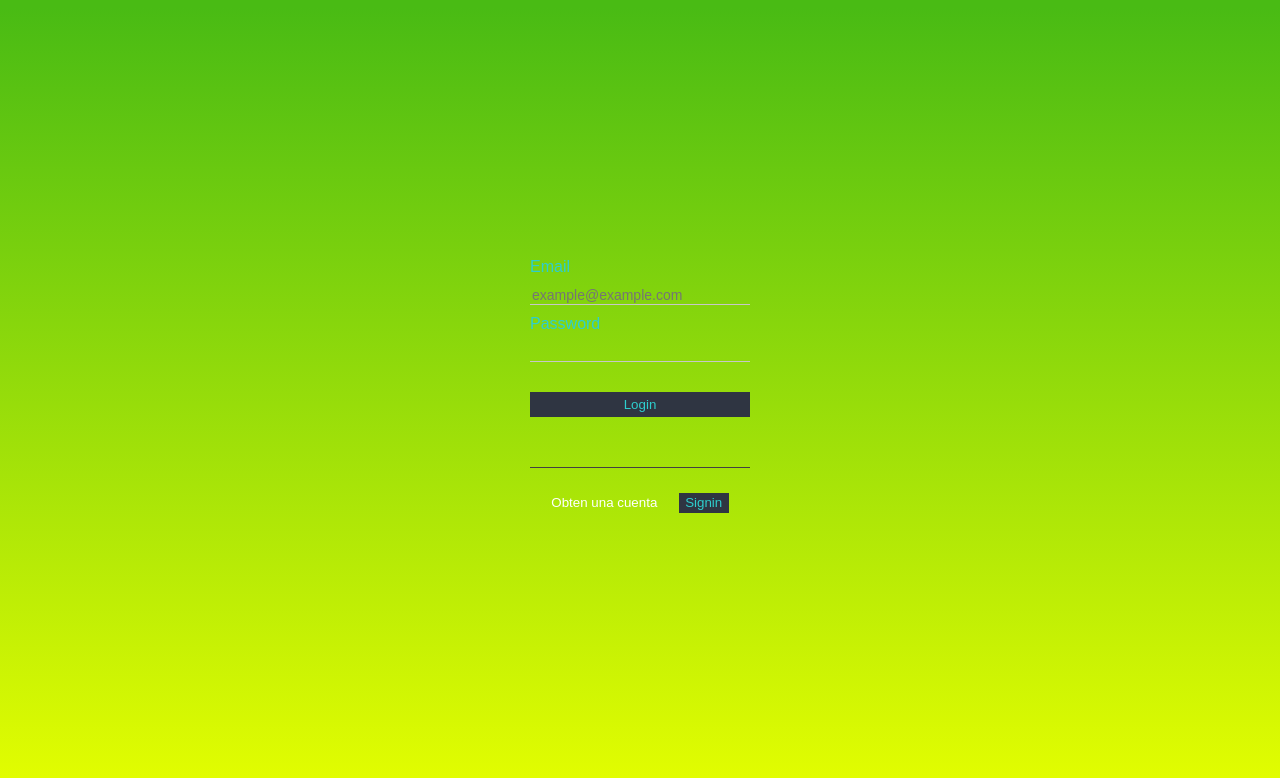
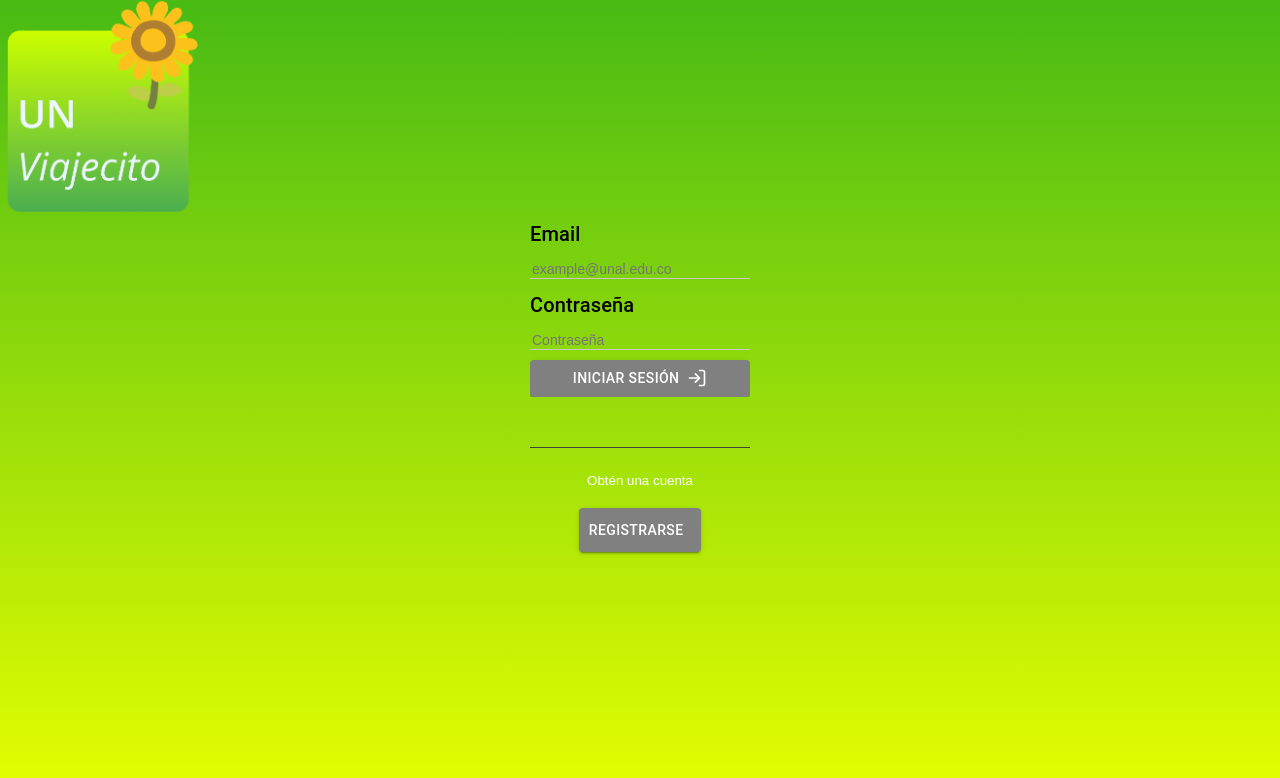
Before and after one commit to jzmendezl/UNviajecito_MERN, a React (Create React App) app in the folder client/: page /login in a window 1280 px wide. Shown: the top 778 px of the page. Built offline with nearby package versions, Linux system fonts and the light colour scheme.

Commit message:
Front login

```diff
--- a/client/src/pages/login.js
+++ b/client/src/pages/login.js
@@ -1,9 +1,12 @@
 import '../resources/css/login.css'
 import { useNavigate } from 'react-router-dom';
 import { useUsers } from '../context/userContext';
-import toast from 'react-hot-toast'
-import { useEffect, useState } from 'react';
-
+import toast, { Toaster } from 'react-hot-toast'
+import React,{ useEffect, useState } from 'react';
+import { Box, Button, Typography } from '@mui/material'
+import  logoX from '../resources/img/logoX.png'
+import {FiLogIn} from 'react-icons/fi'
+import {SlBookOpen} from 'react-icons/sl'
 
 export default function LoginPage() {
 
@@ -42,7 +45,7 @@ export default function LoginPage() {
     try {
       if (email && password) {
         const newUser = await loginUser(authUser)
-
+        console.log(newUser)
         if (newUser) {
           window.localStorage.setItem(
             'User', JSON.stringify({ 'token': newUser.token, 'UID': newUser.UID })
@@ -66,13 +69,10 @@ export default function LoginPage() {
             navigate('/account')
           }, 2000);
         } else {
+          console.log('holi')
           toast.error('Credenciales Invalidas!',
             {
-              style: {
-                borderRadius: '10px',
-                background: '#282c34',
-                color: '#2ececece',
-              },
+
             }
           );
         }
@@ -87,24 +87,36 @@ export default function LoginPage() {
   }
 
   return (
+
     <div id='pageLogin'>
-      <div id='contentLogin'>
+    <div id='image'  >
+    <img src={logoX} alt="Logo-UNviajecito" border="0" width={200}  />
+    </div>
+       <div id='contentLogin'>
         <form id='formLogin' onSubmit={handleLoginEmail}>
           <label htmlFor="email" className='lbl-email'>
-            <span className='txt-email'>Email</span>
-            <input type="email" name="email" id="email" placeholder='example@example.com' onChange={(e) => setEmail(e.target.value)} />
+            <Typography color={"black"} variant="h6" >
+              Email
+            </Typography>
+            <input type="email" name="email" id="email" placeholder='example@unal.edu.co' onChange={(e) => setEmail(e.target.value)} required />
           </label>
           <label htmlFor="password">
-            <span>Password</span>
-            <input type="password" name="password" id="password" onChange={(e) => setPassword(e.target.value)} />
+          <Typography color={"black"} variant="h6" >
+              Contraseña
+            </Typography>
+            <input type="password" name="password" id="password" placeholder='Contraseña' onChange={(e) => setPassword(e.target.value)} required/>
           </label>
-          <button type="submit" className='sendLogin'>Login</button>
-        </form>
-        <div className='option'>
-          <p id='txtNewAccount'>Obten una cuenta</p>
-          <button className='sendSignin' onClick={handleSignin}>Signin</button>
-        </div>
+          <Button type="submit" className='sendLogin'variant='contained' sx={{backgroundColor: "gray" }} >Iniciar Sesión &nbsp; <FiLogIn size={20}/></Button>
+          </form>
+          <Toaster />
+         <div className='option'>
+          <p id='txtNewAccount'>Obtén una cuenta</p>
+          </div>
+        <div className='option2'>
+        <Button variant='contained' sx={{backgroundColor: "gray",padding:'10px', textAlign:"center"}} onClick={handleSignin}>Registrarse &nbsp;</Button>
+      </div>
       </div>
     </div>
+
   )
 }
--- a/client/src/pages/rootPage.js
+++ b/client/src/pages/rootPage.js
@@ -31,10 +31,10 @@ export default function RootPage() {
     <div className='pageRoot'>
       <div className=''>
         <Typography variant='h4' component='div' gutterBottom color={"white"}>
-            Bienvenido
+          Bienvenido
         </Typography>
       </div>
-  <img src={logoX} alt="Logo-UNviajecito" border="0" className='imgRoot' />
+  <img src={logoX} alt="Logo-UNviajecito" border="0" className='imgRoot' width={'25%'}  />
       <div>
           <Box fontWeight='fontWeightBold' m={1} sx={{outlineStyle: "solid", padding: "7px", borderRadius: "10px", outlineColor:"white"}}>
             <Typography color={"white"}>
--- a/client/src/resources/css/login.css
+++ b/client/src/resources/css/login.css
@@ -17,17 +17,24 @@ input:-webkit-autofill:active {
 }
 
 
-
 #pageLogin {
     background: rgb(73,187,20);
     background: linear-gradient(180deg, rgba(73,187,20,1) 1%, rgba(230,255,0,1) 100%);
+    position: fixed;
 
     min-height: 100vh;
-
+    width: 100%;
     display: flex;
     flex-direction: column;
     justify-content: center;
+    z-index: 10000;
     align-items: center;
+}
+#image {
+position: absolute;
+left: 0;
+top: 0;
+z-index: 1000;
 }
 
 #contentLogin {
@@ -38,8 +45,8 @@ input:-webkit-autofill:active {
     padding-bottom: 30px;
     gap: 20px;
 
-    width: 220px;
-    color: #FFFFFF;
+    width: 240px;
+    color: #ffffff;
 
     /* background: aquamarine; */
     border-radius: 30px;
@@ -118,14 +125,20 @@ input:-internal-autofill-selected {
 }
 
 .option {
-    width: 220px;
     display: flex;
     flex-direction: row;
     align-items: center;
     justify-content: space-evenly;
     margin-top: 30px;
-    border-top: 1px solid #414141;
+    border-top: 1px solid #000000;
     padding-top: 25px;
+}
+.option {
+    display: flex;
+    flex-direction: row;
+    align-items:Right;
+    justify-content: space-evenly;
+    margin-top: 0px;
 }
 
 .otherLogin {
```
